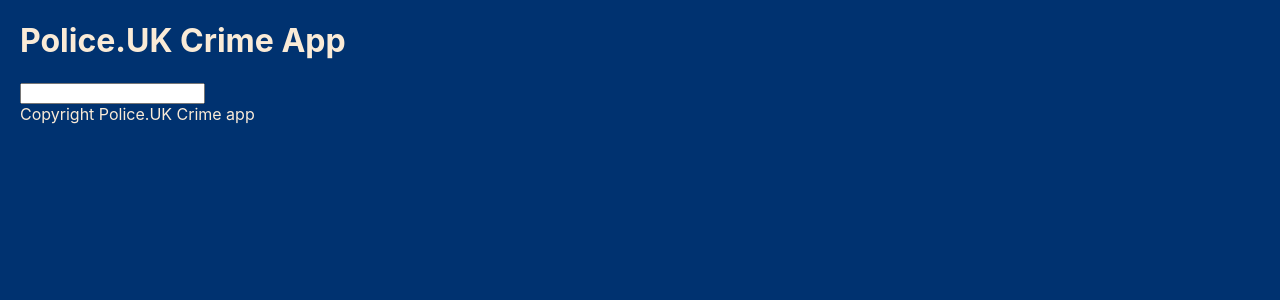
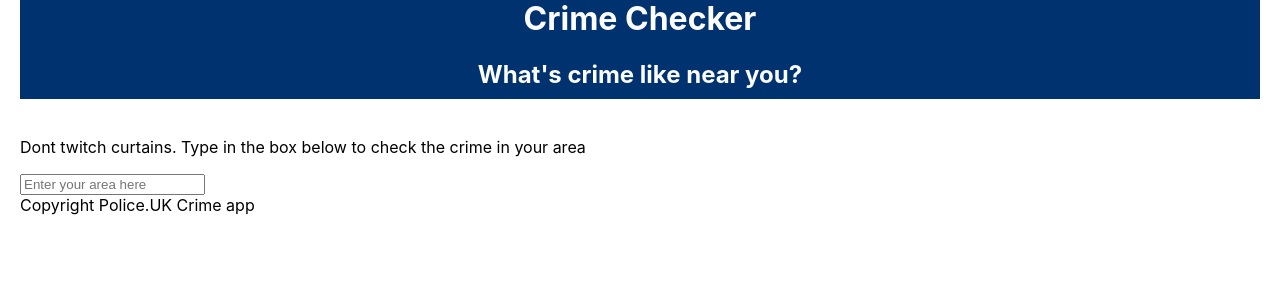
Before and after one commit to Trenchwise/stop-and-search-project, a React (Create React App) app: page / in a window 1280 px wide. Shown: the top 300 px of the page. Built offline with nearby package versions, Linux system fonts and the light colour scheme; no server answers.

Commit message:
Intro page added and more styling added

```diff
--- a/src/App.css
+++ b/src/App.css
@@ -4,12 +4,22 @@
 }
 
 body {
-  background-color: #003270;
-  color: antiquewhite;
+  background-color: white;
+  /* color: antiquewhite; */
 }
 
 .crimeApp {
   margin: 20px;
+}
+
+header {
+  background-color: #003270;
+  color: #fcfcfd;
+  width: 100%;
+  height: 100px;
+  position: relative;
+  top: -22px;
+  text-align: center;
 }
 
 .lds-roller {
--- a/src/App.jsx
+++ b/src/App.jsx
@@ -13,6 +13,7 @@
 import Loading from "./components/Loading";
 import Header from "./components/Header";
 import Footer from "./components/Footer";
+import Intro from "./components/Intro";
 
 const App = () => {
   const dispatch = useDispatch();
@@ -103,8 +104,9 @@
   return (
     <div className="crimeApp">
       <Header />
+      <Intro />
       {loading && <Loading />}
-      <input onInput={onInput} type="text" />
+      <input onInput={onInput} type="text" placeholder="Enter your area here" />
 
       {/* // showing how many instances are in the data by mapping over the data and returning a value */}
 
--- a/src/components/Header.jsx
+++ b/src/components/Header.jsx
@@ -3,7 +3,8 @@
 const Header = () => {
   return (
     <header>
-      <h1>Police.UK Crime App</h1>
+      <h1>Crime Checker</h1>
+      <h2>What's crime like near you?</h2>
     </header>
   );
 };
--- /dev/null
+++ b/src/components/Intro.jsx
@@ -0,0 +1,14 @@
+import React from "react";
+
+const Intro = () => {
+  return (
+    <body>
+      <p>
+        Dont twitch curtains. Type in the box below to check the crime in your
+        area
+      </p>
+    </body>
+  );
+};
+
+export default Intro;
```
